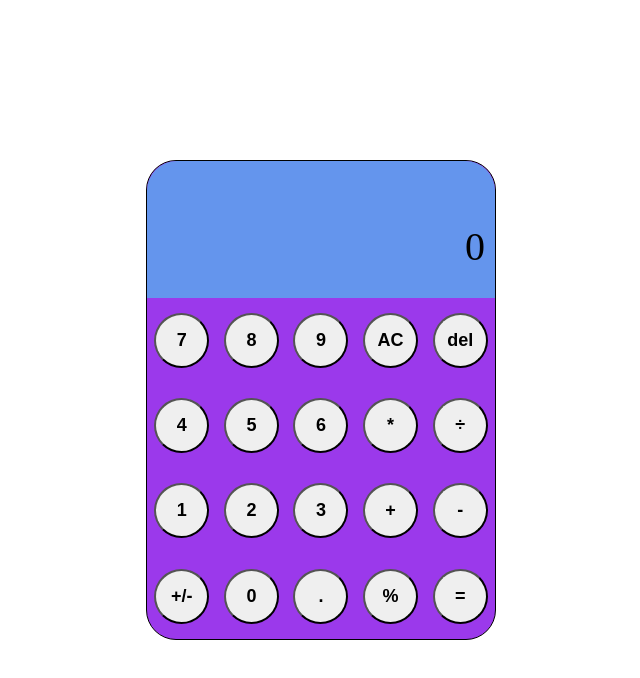
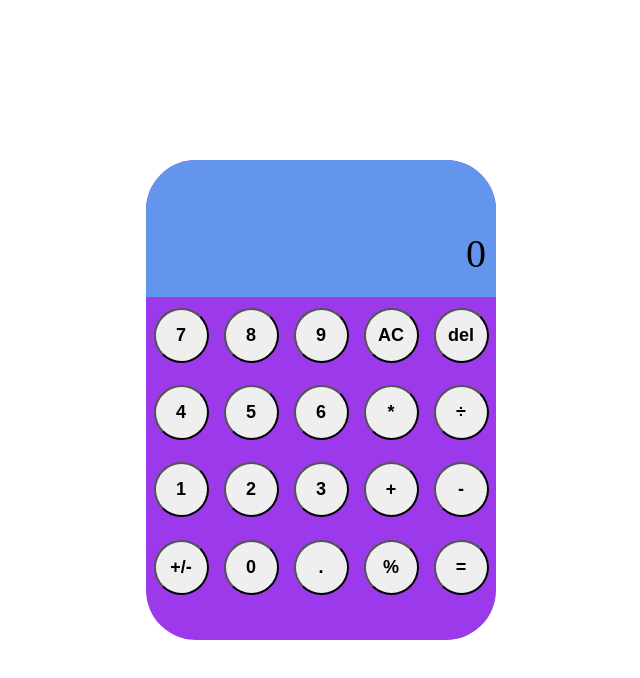
Before and after one commit to chandraprakash-dev/calculator, a plain HTML site: page index.html in a window 1280 px wide. Shown: the whole page, without its empty margins (319-959 px from the left). Drawn offline with Linux system fonts and the light colour scheme.

Commit message:
Make the calculator more rounded

```diff
--- a/stylesheets/styles.css
+++ b/stylesheets/styles.css
@@ -14,8 +14,7 @@ body {
 
 main{
     background-color: rgb(155, 57, 235);
-    border: 1px solid black;
-    border-radius: 30px;
+    border-radius: 50px;
     width: 350px;
     height: 60%;
     position: absolute;
@@ -33,18 +32,19 @@ main{
 #display {
     grid-area: screen;
     background-color: cornflowerblue;
-    border-top-left-radius: 30px;
-    border-top-right-radius: 30px;
+    border-top-left-radius: 50px;
+    border-top-right-radius: 50px;
 }
 
 #expression, #output {
     display: flex;
     overflow: auto;
     padding: 5px 10px;
+    word-wrap: break-word;
 }
 
 #expression {
-    height: 45%;
+    height: 50%;
     text-align: right;
     justify-content: flex-end;
     align-items: flex-end;
@@ -58,6 +58,7 @@ main{
 }
 
 #button-area {
+    height: 90%;
     grid-area: work-area;
     display: grid;
     grid-auto-flow: row;
```
